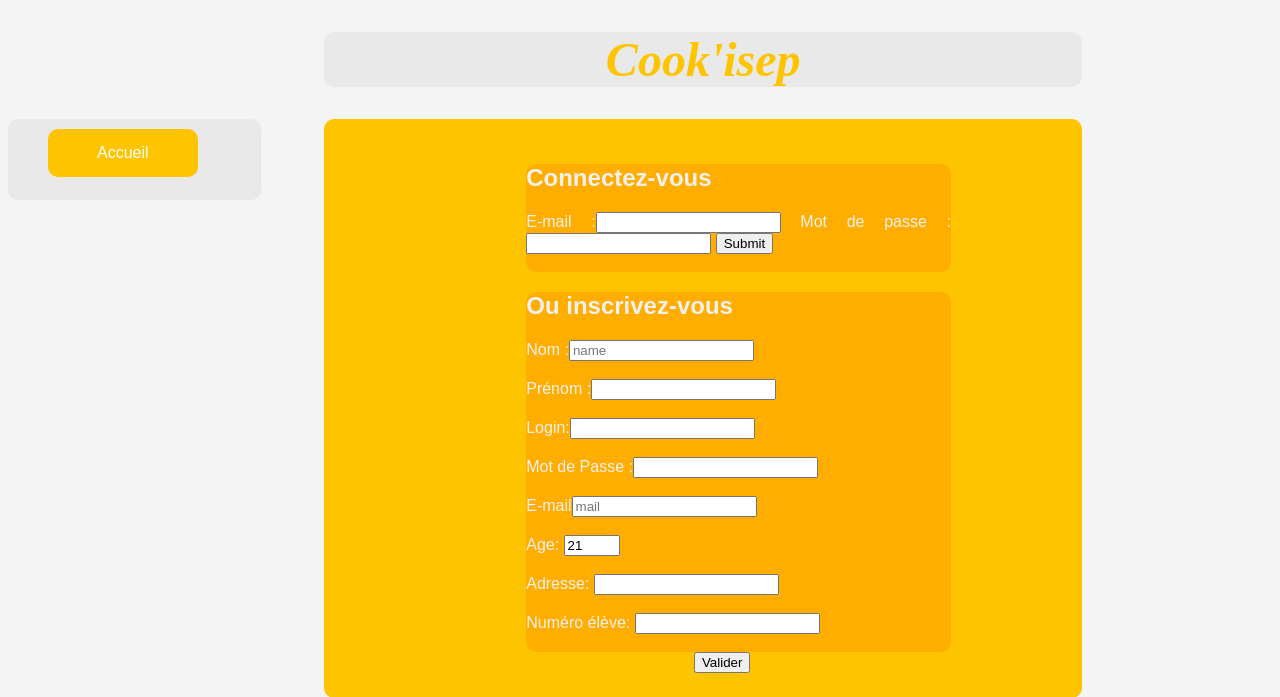
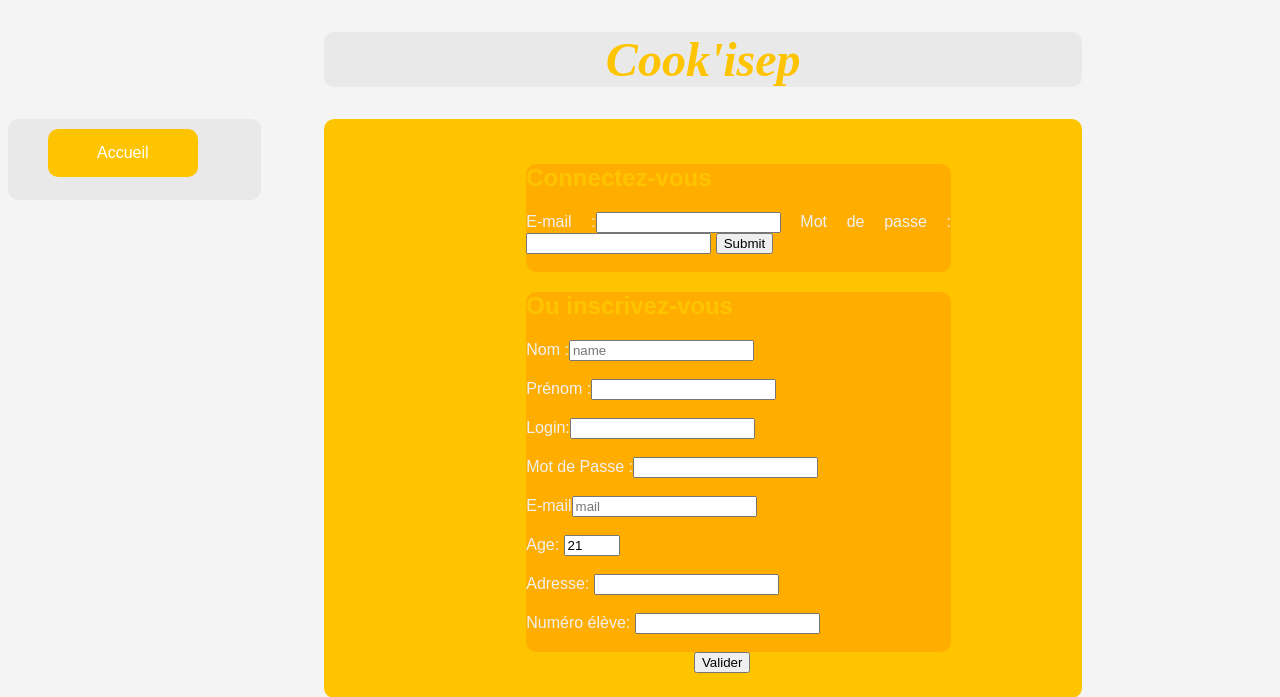
Before and after one commit to Larky9/cooky, a PHP site: page /index.php?page=1 in a window 1280 px wide. Shown: the top 697 px of the page. Run offline with PHP 8.4, Linux system fonts and the light colour scheme; the visitor is signed in with stand-in values (Sample User, id 1); data that the repository does not hold is empty; some web fonts are replaced.

Commit message:
essagesssss

```diff
--- a/Vue/cook.css
+++ b/Vue/cook.css
@@ -110,3 +110,7 @@ form
 #footer{
 	bottom: auto;
 }
+h2
+{
+	color: #ffc400
+}
```
